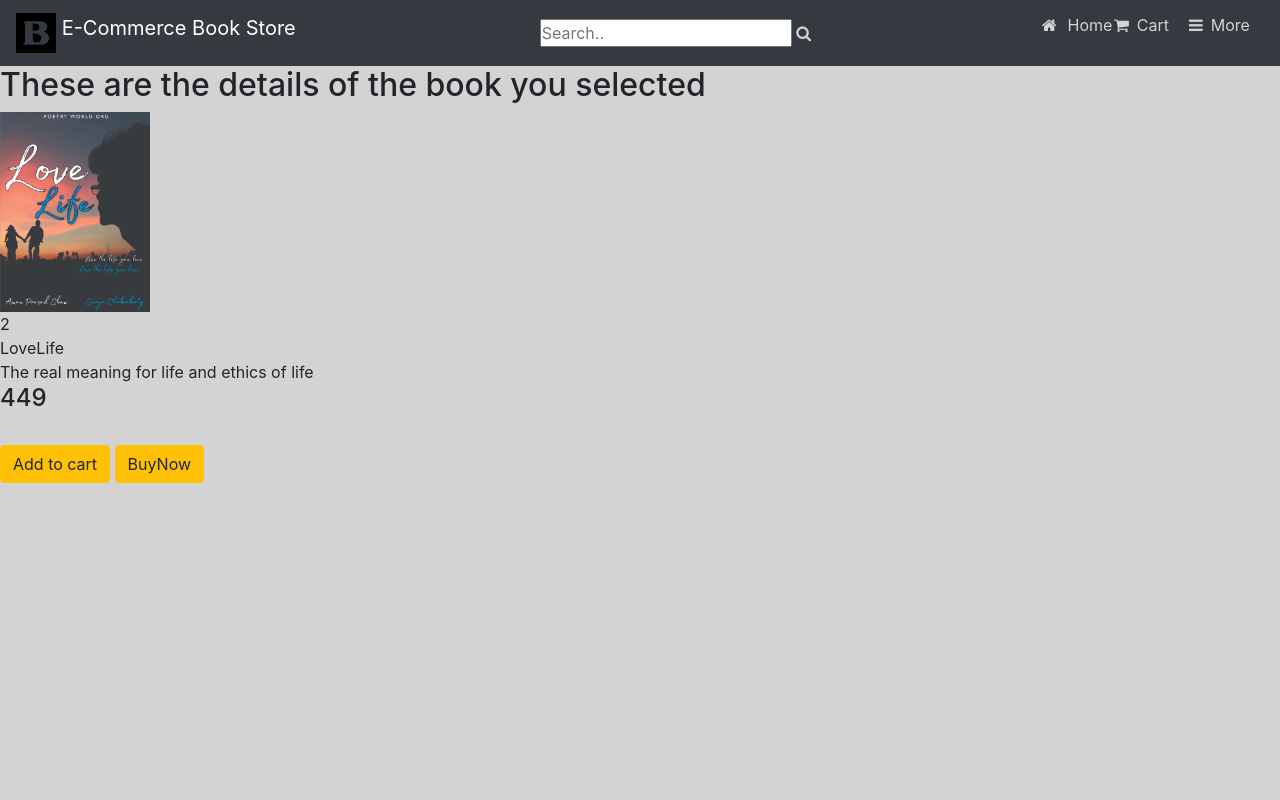
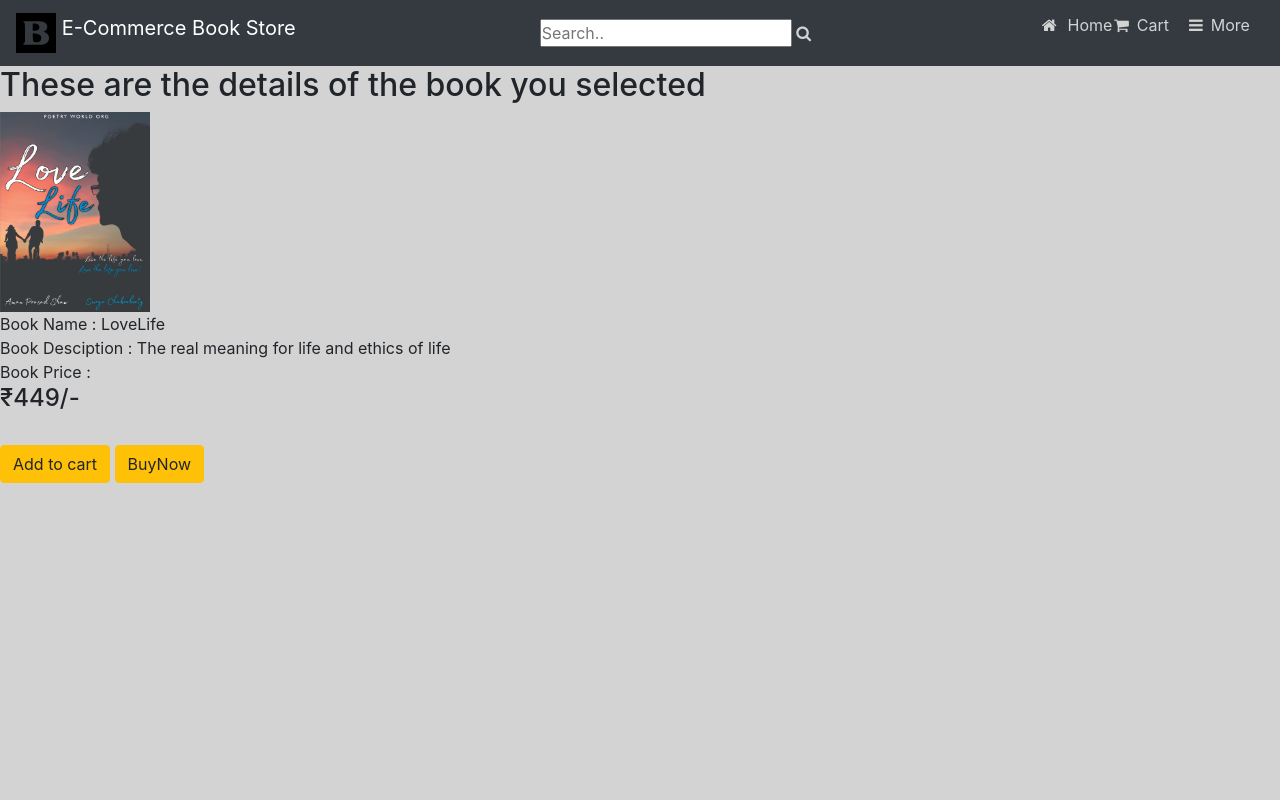
Before and after one commit to rajgopal161/e-book_webapp, a Django app: page /products/book/LoveLife/ in a window 1280 px wide. Run offline with Django 3.2, Linux system fonts and the light colour scheme; data comes from the database, SQL or seed files in the repository; both versions use the stored data as it was after the commit; some libraries are stand-ins or nearby versions.

Commit message:
Bug fix and Adding Flow diagram in Django

```diff
--- a/mysite/myapp/templates/myapp/productdetails.html
+++ b/mysite/myapp/templates/myapp/productdetails.html
@@ -10,10 +10,10 @@
         {% block body %}
         <h2> These are the details of the book you selected </h2>
         <img width="150" height="200" src="{{ book.image.url }}"> <br>
-        {{book.id}} <br>
-        {{book.Name}} <br>
-        {{book.Desc}} <br>
-        <h4> {{book.Price}} </h4> <br>
+
+        Book Name : {{book.Name}} <br>
+        Book Desciption : {{book.Desc}} <br>
+        Book Price : <h4> ₹{{book.Price}}/- </h4> <br>
         <a class="btn btn-warning" href="{% url 'myapp:proddetail' book.Name %}"> Add to cart <br> </a>
         <a class="btn btn-warning" href="{% url 'myapp:proddetail' book.Name %}"> BuyNow <br> </a>
         {% endblock %}
```
Also changed, not shown: README.md, mysite/db.sqlite3, mysite/media/book_images/OIG.jpg (added).
